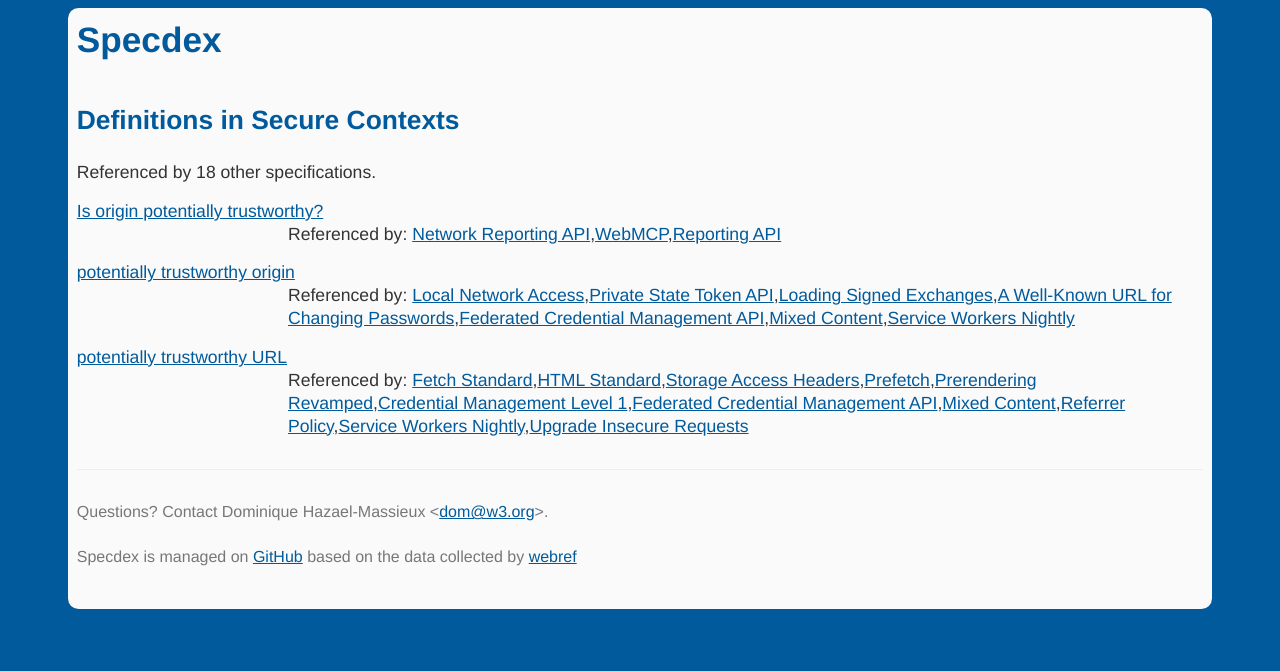
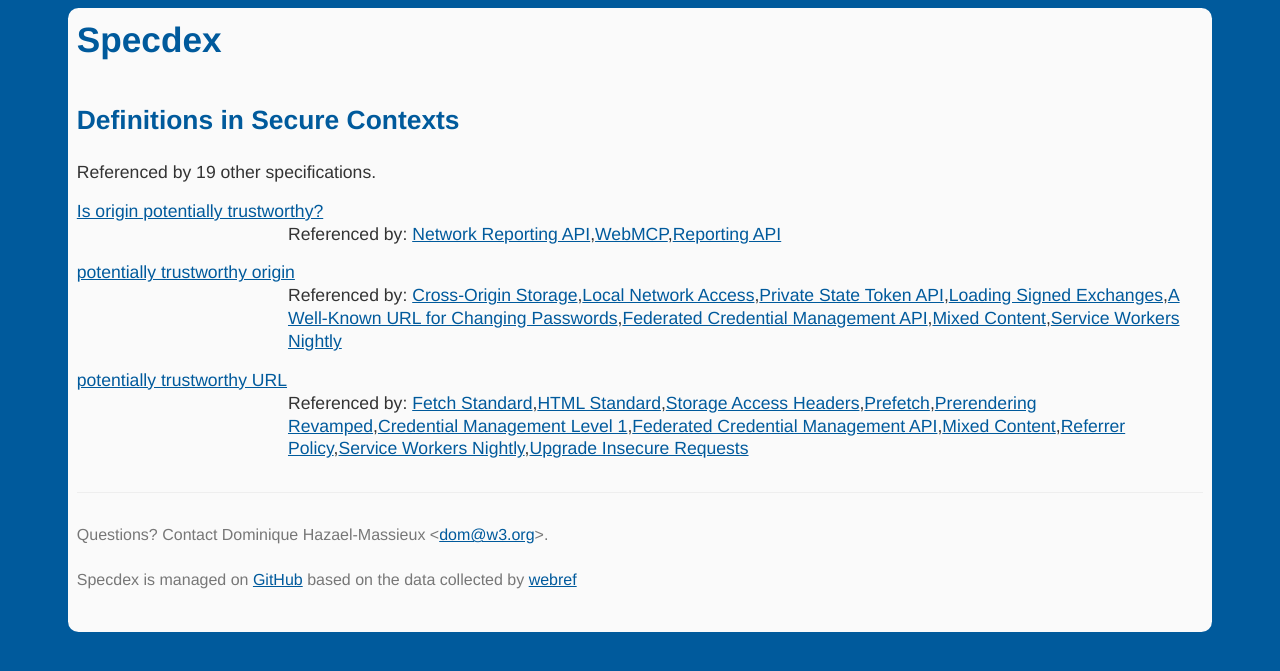
Before and after one commit to dontcallmedom/specdex, a Jekyll site: the page built from secure-contexts.html, in a window 1280 px wide. Shown: the top 671 px of the page. Built offline with Jekyll 4.4.1, drawn with Linux system fonts in a browser that asks for light colours.

Commit message:
Automatic update

```diff
--- a/css-syntax-3.html
+++ b/css-syntax-3.html
@@ -218,6 +218,8 @@
 <dd>Referenced by: <a href="https:&#x2F;&#x2F;drafts.csswg.org&#x2F;css-2022&#x2F;">CSS Snapshot 2022</a>,<a href="https:&#x2F;&#x2F;drafts.csswg.org&#x2F;css-2023&#x2F;">CSS Snapshot 2023</a>,<a href="https:&#x2F;&#x2F;drafts.csswg.org&#x2F;css-2024&#x2F;">CSS Snapshot 2024</a>,<a href="https:&#x2F;&#x2F;drafts.csswg.org&#x2F;css-2025&#x2F;">CSS Snapshot 2025</a>,<a href="https:&#x2F;&#x2F;drafts.csswg.org&#x2F;css-2026&#x2F;">CSS Snapshot 2026</a></dd>
 <dt><a class="concept" href="https:&#x2F;&#x2F;drafts.csswg.org&#x2F;css-syntax-3&#x2F;#parse-a-list-of-component-values">parse a list of component values</a></dt>
 <dd>Referenced by: <a href="https:&#x2F;&#x2F;drafts.csswg.org&#x2F;css-2022&#x2F;">CSS Snapshot 2022</a>,<a href="https:&#x2F;&#x2F;drafts.csswg.org&#x2F;css-2023&#x2F;">CSS Snapshot 2023</a>,<a href="https:&#x2F;&#x2F;drafts.csswg.org&#x2F;css-2024&#x2F;">CSS Snapshot 2024</a>,<a href="https:&#x2F;&#x2F;drafts.csswg.org&#x2F;css-2025&#x2F;">CSS Snapshot 2025</a>,<a href="https:&#x2F;&#x2F;drafts.csswg.org&#x2F;css-2026&#x2F;">CSS Snapshot 2026</a>,<a href="https:&#x2F;&#x2F;drafts.csswg.org&#x2F;css-values-5&#x2F;">CSS Values and Units Module Level 5</a>,<a href="https:&#x2F;&#x2F;drafts.csswg.org&#x2F;cssom-1&#x2F;">CSS Object Model (CSSOM) Module Level 1</a>,<a href="https:&#x2F;&#x2F;w3c.github.io&#x2F;IntersectionObserver&#x2F;">Intersection Observer</a></dd>
+<dt><a class="concept" href="https:&#x2F;&#x2F;drafts.csswg.org&#x2F;css-syntax-3&#x2F;#parse-a-list-of-declarations">parse a list of declarations</a></dt>
+<dd>Referenced by: <a href="https:&#x2F;&#x2F;drafts.csswg.org&#x2F;css-2022&#x2F;">CSS Snapshot 2022</a>,<a href="https:&#x2F;&#x2F;drafts.csswg.org&#x2F;css-2023&#x2F;">CSS Snapshot 2023</a>,<a href="https:&#x2F;&#x2F;drafts.csswg.org&#x2F;css-2024&#x2F;">CSS Snapshot 2024</a>,<a href="https:&#x2F;&#x2F;drafts.csswg.org&#x2F;css-2025&#x2F;">CSS Snapshot 2025</a>,<a href="https:&#x2F;&#x2F;drafts.csswg.org&#x2F;css-2026&#x2F;">CSS Snapshot 2026</a>,<a href="https:&#x2F;&#x2F;drafts.csswg.org&#x2F;cssom-1&#x2F;">CSS Object Model (CSSOM) Module Level 1</a></dd>
 <dt><a class="concept" href="https:&#x2F;&#x2F;drafts.csswg.org&#x2F;css-syntax-3&#x2F;#parse-a-rule">parse a rule</a></dt>
 <dd>Referenced by: <a href="https:&#x2F;&#x2F;drafts.csswg.org&#x2F;css-2022&#x2F;">CSS Snapshot 2022</a>,<a href="https:&#x2F;&#x2F;drafts.csswg.org&#x2F;css-2023&#x2F;">CSS Snapshot 2023</a>,<a href="https:&#x2F;&#x2F;drafts.csswg.org&#x2F;css-2024&#x2F;">CSS Snapshot 2024</a>,<a href="https:&#x2F;&#x2F;drafts.csswg.org&#x2F;css-2025&#x2F;">CSS Snapshot 2025</a>,<a href="https:&#x2F;&#x2F;drafts.csswg.org&#x2F;css-2026&#x2F;">CSS Snapshot 2026</a>,<a href="https:&#x2F;&#x2F;drafts.csswg.org&#x2F;cssom-1&#x2F;">CSS Object Model (CSSOM) Module Level 1</a></dd>
 <dt><a class="concept" href="https:&#x2F;&#x2F;drafts.csswg.org&#x2F;css-syntax-3&#x2F;#parse-a-stylesheet">parse a stylesheet</a></dt>
--- a/index.html
+++ b/index.html
@@ -243,7 +243,7 @@
 <li><a href="screen-wake-lock.html">Screen Wake Lock API</a> (referenced by 1 spec)</li>
 <li><a href="csp-next.html">Scripting Policy</a> (referenced by 1 spec)</li>
 <li><a href="scroll-animations-1.html">Scroll-driven Animations Module Level 1</a> (referenced by 6 specs)</li>
-<li><a href="secure-contexts.html">Secure Contexts</a> (referenced by 18 specs)</li>
+<li><a href="secure-contexts.html">Secure Contexts</a> (referenced by 19 specs)</li>
 <li><a href="webcrypto-secure-curves.html">Secure Curves in the Web Cryptography API</a> (referenced by 1 spec)</li>
 <li><a href="selection-api.html">Selection API</a> (referenced by 3 specs)</li>
 <li><a href="selectors-3.html">Selectors Level 3</a> (referenced by 16 specs)</li>
--- a/secure-contexts.html
+++ b/secure-contexts.html
@@ -4,9 +4,9 @@
 
 
 ---
-<p>Referenced by 18 other specifications.</p><dl><dt><a class="concept" href="https:&#x2F;&#x2F;w3c.github.io&#x2F;webappsec-secure-contexts&#x2F;#is-origin-trustworthy">Is origin potentially trustworthy?</a></dt>
+<p>Referenced by 19 other specifications.</p><dl><dt><a class="concept" href="https:&#x2F;&#x2F;w3c.github.io&#x2F;webappsec-secure-contexts&#x2F;#is-origin-trustworthy">Is origin potentially trustworthy?</a></dt>
 <dd>Referenced by: <a href="https:&#x2F;&#x2F;w3c.github.io&#x2F;reporting&#x2F;network-reporting.html">Network Reporting API</a>,<a href="https:&#x2F;&#x2F;webmachinelearning.github.io&#x2F;webmcp&#x2F;">WebMCP</a>,<a href="https:&#x2F;&#x2F;w3c.github.io&#x2F;reporting&#x2F;">Reporting API</a></dd>
 <dt><a class="concept" href="https:&#x2F;&#x2F;w3c.github.io&#x2F;webappsec-secure-contexts&#x2F;#potentially-trustworthy-origin">potentially trustworthy origin</a></dt>
-<dd>Referenced by: <a href="https:&#x2F;&#x2F;wicg.github.io&#x2F;local-network-access&#x2F;">Local Network Access</a>,<a href="https:&#x2F;&#x2F;wicg.github.io&#x2F;trust-token-api&#x2F;">Private State Token API</a>,<a href="https:&#x2F;&#x2F;wicg.github.io&#x2F;webpackage&#x2F;loading.html">Loading Signed Exchanges</a>,<a href="https:&#x2F;&#x2F;w3c.github.io&#x2F;webappsec-change-password-url&#x2F;">A Well-Known URL for Changing Passwords</a>,<a href="https:&#x2F;&#x2F;w3c-fedid.github.io&#x2F;FedCM&#x2F;">Federated Credential Management API</a>,<a href="https:&#x2F;&#x2F;w3c.github.io&#x2F;webappsec-mixed-content&#x2F;">Mixed Content</a>,<a href="https:&#x2F;&#x2F;w3c.github.io&#x2F;ServiceWorker&#x2F;">Service Workers Nightly</a></dd>
+<dd>Referenced by: <a href="https:&#x2F;&#x2F;wicg.github.io&#x2F;cross-origin-storage&#x2F;">Cross-Origin Storage</a>,<a href="https:&#x2F;&#x2F;wicg.github.io&#x2F;local-network-access&#x2F;">Local Network Access</a>,<a href="https:&#x2F;&#x2F;wicg.github.io&#x2F;trust-token-api&#x2F;">Private State Token API</a>,<a href="https:&#x2F;&#x2F;wicg.github.io&#x2F;webpackage&#x2F;loading.html">Loading Signed Exchanges</a>,<a href="https:&#x2F;&#x2F;w3c.github.io&#x2F;webappsec-change-password-url&#x2F;">A Well-Known URL for Changing Passwords</a>,<a href="https:&#x2F;&#x2F;w3c-fedid.github.io&#x2F;FedCM&#x2F;">Federated Credential Management API</a>,<a href="https:&#x2F;&#x2F;w3c.github.io&#x2F;webappsec-mixed-content&#x2F;">Mixed Content</a>,<a href="https:&#x2F;&#x2F;w3c.github.io&#x2F;ServiceWorker&#x2F;">Service Workers Nightly</a></dd>
 <dt><a class="concept" href="https:&#x2F;&#x2F;w3c.github.io&#x2F;webappsec-secure-contexts&#x2F;#potentially-trustworthy-url">potentially trustworthy URL</a></dt>
 <dd>Referenced by: <a href="https:&#x2F;&#x2F;fetch.spec.whatwg.org&#x2F;">Fetch Standard</a>,<a href="https:&#x2F;&#x2F;html.spec.whatwg.org&#x2F;multipage&#x2F;">HTML Standard</a>,<a href="https:&#x2F;&#x2F;privacycg.github.io&#x2F;storage-access-headers&#x2F;">Storage Access Headers</a>,<a href="https:&#x2F;&#x2F;wicg.github.io&#x2F;nav-speculation&#x2F;prefetch.html">Prefetch</a>,<a href="https:&#x2F;&#x2F;wicg.github.io&#x2F;nav-speculation&#x2F;prerendering.html">Prerendering Revamped</a>,<a href="https:&#x2F;&#x2F;w3c.github.io&#x2F;webappsec-credential-management&#x2F;">Credential Management Level 1</a>,<a href="https:&#x2F;&#x2F;w3c-fedid.github.io&#x2F;FedCM&#x2F;">Federated Credential Management API</a>,<a href="https:&#x2F;&#x2F;w3c.github.io&#x2F;webappsec-mixed-content&#x2F;">Mixed Content</a>,<a href="https:&#x2F;&#x2F;w3c.github.io&#x2F;webappsec-referrer-policy&#x2F;">Referrer Policy</a>,<a href="https:&#x2F;&#x2F;w3c.github.io&#x2F;ServiceWorker&#x2F;">Service Workers Nightly</a>,<a href="https:&#x2F;&#x2F;w3c.github.io&#x2F;webappsec-upgrade-insecure-requests&#x2F;">Upgrade Insecure Requests</a></dd></dl>
```
Also changed, not shown: html.html (+1 -1 lines), url.html (+1 -1 lines).
